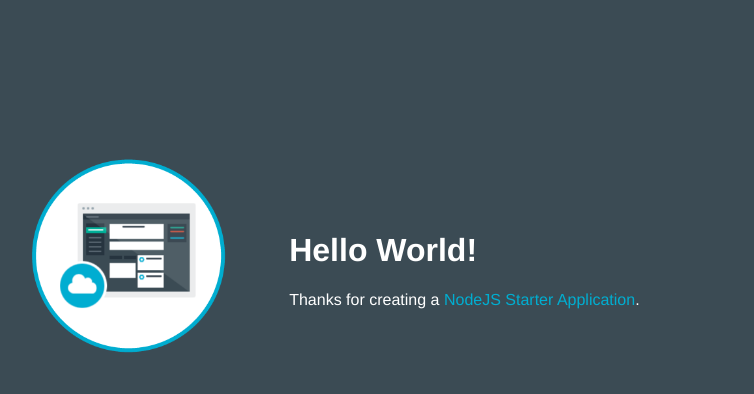
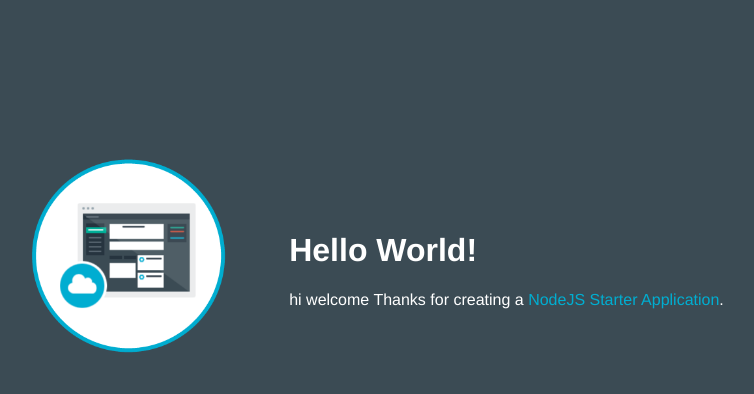
Before and after one commit to sanjuksi/MyBluemixSanjukta, a website: page public/index.html in a window 1280 px wide. Shown: the whole page, without its empty margins (253-1007 px from the left). Drawn offline with Linux system fonts and the light colour scheme.

Commit message:
My Change

```diff
--- a/public/index.html
+++ b/public/index.html
@@ -17,7 +17,7 @@
         </td>
         <td>
           <h1 id="message">Hello World!</h1>
-          <p class='description'></p> Thanks for creating a <span class = "blue">NodeJS Starter Application</span>.
+          <p class='description'></p> hi  welcome Thanks for creating a <span class = "blue">NodeJS Starter Application</span>.
         </td>
       </tr>
     </table>
```
Also changed, not shown: manifest.yml (line endings or trailing spaces), 1 other file.
